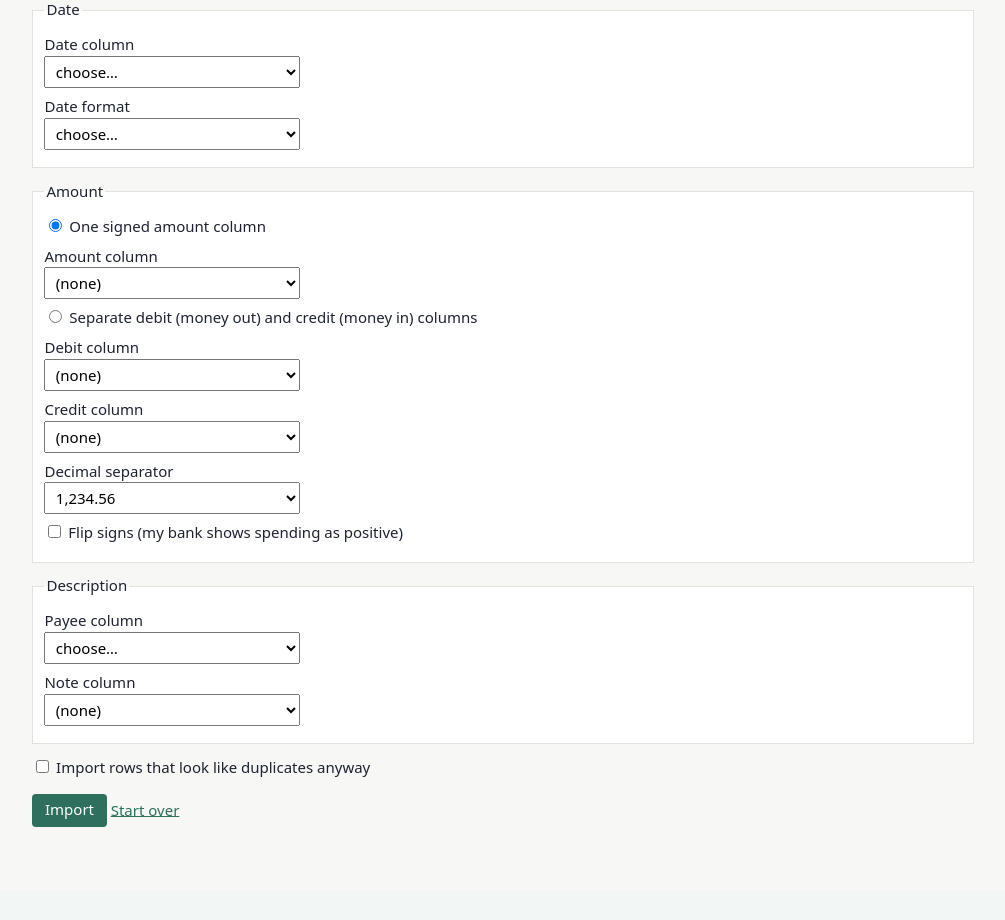
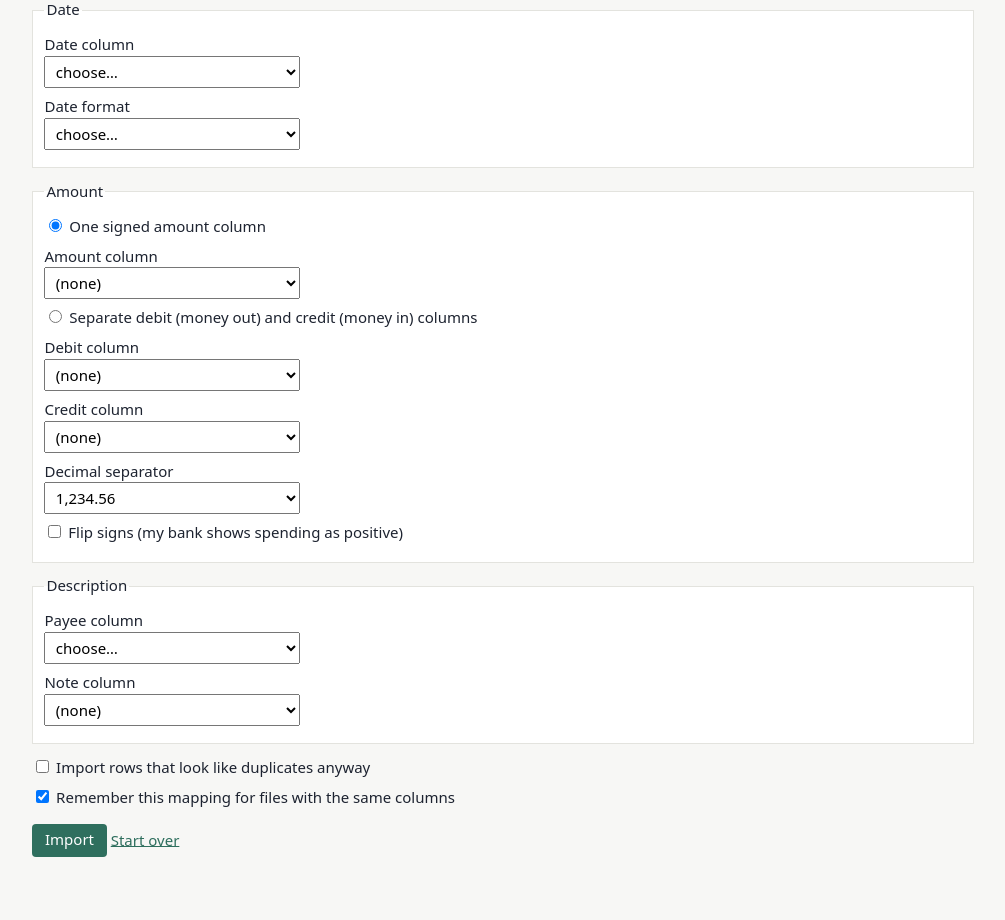
Before and after one commit to Chad9100/budgetbook, a Flask app: page /import/1 in a window 1280 px wide. Shown: the part 232-1152 px from the top of the page, without its empty margins (137-1142 px from the left). Before the commit the page ends 1059 px from the top, so only its background shows below. Run offline with Flask 3, Linux system fonts and the light colour scheme; tables that the repository leaves empty hold one stand-in row (values such as "Sample post").

Commit message:
Remember the import column mapping per bank header
After a successful import, save the mapping (columns, date format,
decimal separator, flip signs) keyed by the CSV header row, ignoring
case and spacing, and preselect it the next time a file with the same
columns is uploaded. Stale or malformed saved values fall back to the
guessed mapping. Adds an import_profiles table (schema version 2),
created in place when an existing database is opened.

```diff
--- a/src/budgetbook/csvimport.py
+++ b/src/budgetbook/csvimport.py
@@ -20,7 +20,7 @@ DATE_FORMATS = [
     ("%m-%d-%Y", "MM-DD-YYYY"),
     ("%Y%m%d", "YYYYMMDD"),
 ]
-_KNOWN_FORMATS = {f for f, _ in DATE_FORMATS}
+KNOWN_FORMATS = {f for f, _ in DATE_FORMATS}
 
 _GUESSES = {
     "date": ["date", "booking date", "transaction date", "posted", "posting date", "value date"],
@@ -159,7 +159,7 @@ def mapping_from_form(form, ncols):
     else:
         amount_col = col("amount_col", "amount", True)
     date_fmt = form.get("date_fmt", "")
-    if date_fmt not in _KNOWN_FORMATS:
+    if date_fmt not in KNOWN_FORMATS:
         errors.append("Choose a date format.")
     mapping = Mapping(
         date_col=date_col, date_fmt=date_fmt, payee_col=payee_col,
--- a/src/budgetbook/db.py
+++ b/src/budgetbook/db.py
@@ -1,4 +1,5 @@
 """SQLite storage. Every amount is stored as integer cents (negative = money out)."""
+import json
 import os
 import sqlite3
 from collections import Counter
@@ -7,7 +8,9 @@ from flask import current_app, g
 
 from .money import month_range
 
-SCHEMA_VERSION = 1
+# 2: import_profiles (added with CREATE TABLE IF NOT EXISTS, so opening a
+#    version-1 database upgrades it in place without touching existing data)
+SCHEMA_VERSION = 2
 
 SCHEMA = """
 CREATE TABLE IF NOT EXISTS categories (
@@ -40,6 +43,13 @@ CREATE TABLE IF NOT EXISTS pending_imports (
     filename   TEXT NOT NULL,
     content    TEXT NOT NULL,
     created_at TEXT NOT NULL DEFAULT (datetime('now'))
+);
+CREATE TABLE IF NOT EXISTS import_profiles (
+    id         INTEGER PRIMARY KEY,
+    header_key TEXT NOT NULL UNIQUE,
+    name       TEXT NOT NULL,
+    mapping    TEXT NOT NULL,
+    updated_at TEXT NOT NULL DEFAULT (datetime('now'))
 );
 """
 
@@ -320,6 +330,39 @@ def delete_pending_import(import_id):
     conn.commit()
 
 
+# ----------------------------------------------------------- import profiles
+
+def header_key(header):
+    """Identify a bank's export by its header row, ignoring case and spacing."""
+    return json.dumps([" ".join(h.split()).casefold() for h in header])
+
+
+def get_import_profile(header):
+    row = get_db().execute(
+        "SELECT id, name, mapping FROM import_profiles WHERE header_key = ?",
+        (header_key(header),)).fetchone()
+    if row is None:
+        return None
+    try:
+        mapping = json.loads(row["mapping"])
+    except ValueError:
+        return None
+    if not isinstance(mapping, dict):
+        return None
+    return {"id": row["id"], "name": row["name"], "mapping": mapping}
+
+
+def save_import_profile(header, name, mapping):
+    """Store (or replace) the column mapping used for files with this header."""
+    conn = get_db()
+    conn.execute(
+        "INSERT INTO import_profiles (header_key, name, mapping) VALUES (?, ?, ?)"
+        " ON CONFLICT (header_key) DO UPDATE SET mapping = excluded.mapping,"
+        " updated_at = datetime('now')",
+        (header_key(header), name, json.dumps(mapping, sort_keys=True)))
+    conn.commit()
+
+
 def category_usage():
     """Map category id -> number of transactions and rules."""
     conn = get_db()
--- a/src/budgetbook/templates/import_map.html
+++ b/src/budgetbook/templates/import_map.html
@@ -10,6 +10,7 @@
 {%- endmacro %}
 {% block body %}
 <h1>Map columns</h1>
+{% if profile %}<p class="flash">Columns preselected from the mapping you saved for this bank (first used with <strong>{{ profile.name }}</strong>). Check them and import.</p>{% endif %}
 <p><strong>{{ pending.filename }}</strong>: {{ total }} row{{ '' if total == 1 else 's' }}. Preview:</p>
 <div class="scroll">
 <table class="preview">
@@ -50,6 +51,7 @@
     {{ colselect('note_col', 'Note column', True) }}
   </fieldset>
   <label><input type="checkbox" name="allow_duplicates" value="1" {% if sel.get('allow_duplicates') %}checked{% endif %}> Import rows that look like duplicates anyway</label>
+  <label><input type="checkbox" name="remember" value="1" {% if sel.get('remember') %}checked{% endif %}> Remember this mapping for files with the same columns</label>
   <p><button type="submit">Import</button> <a href="{{ url_for('import_upload') }}">Start over</a></p>
 </form>
 {% endblock %}
--- a/src/budgetbook/views.py
+++ b/src/budgetbook/views.py
@@ -1,13 +1,14 @@
 """Routes. All state changes are POST forms protected by the CSRF token."""
 import csv
 import io
+import os
 from datetime import date
 
 from flask import (Response, abort, flash, redirect, render_template, request,
                    url_for)
 
 from . import db, rules
-from .csvimport import (DATE_FORMATS, decode, dup_key, guess_mapping,
+from .csvimport import (DATE_FORMATS, KNOWN_FORMATS, decode, dup_key, guess_mapping,
                         mapping_from_form, parse_rows, read_rows,
                         split_duplicates)
 from .forms import (validate_name, validate_rule, validate_transaction)
@@ -15,6 +16,9 @@ from .money import (cents_to_input, current_month, parse_amount, shift_month,
                     valid_month)
 
 PREVIEW_ROWS = 5
+# Mapping-form fields remembered in an import profile.
+PROFILE_COLS = ("date_col", "amount_col", "debit_col", "credit_col",
+                "payee_col", "note_col")
 TREND_MONTHS = 6
 
 
@@ -322,11 +326,34 @@ def register(app):
         header, rows = read_rows(pending["content"])
         return pending, header, rows
 
-    def map_page(pending, header, rows, sel, errors=(), status=200):
+    def map_page(pending, header, rows, sel, errors=(), status=200, profile=None):
         return render_template(
             "import_map.html", pending=pending, header=header,
             preview=rows[:PREVIEW_ROWS], total=len(rows), sel=sel,
-            errors=list(errors), date_formats=DATE_FORMATS), status
+            errors=list(errors), date_formats=DATE_FORMATS,
+            profile=profile), status
+
+    def ncols_of(header, rows):
+        return max([len(header)] + [len(c) for _, c in rows])
+
+    def profile_selection(saved, ncols):
+        """The usable part of a saved mapping; anything stale or malformed is
+        dropped so the guessed value is used instead."""
+        sel = {}
+        for name in PROFILE_COLS:
+            value = saved.get(name)
+            if value == "" or (isinstance(value, str) and value.isdigit()
+                               and int(value) < ncols):
+                sel[name] = value
+        if saved.get("date_fmt") in KNOWN_FORMATS:
+            sel["date_fmt"] = saved["date_fmt"]
+        if saved.get("mode") in ("single", "split"):
+            sel["mode"] = saved["mode"]
+        if saved.get("decimal") in ("dot", "comma"):
+            sel["decimal"] = saved["decimal"]
+        if "negate" in saved:
+            sel["negate"] = "1" if saved["negate"] else ""
+        return sel
 
     @app.get("/import/<int:import_id>")
     def import_map(import_id):
@@ -337,12 +364,16 @@ def register(app):
                "credit_col": g["credit"], "payee_col": g["payee"],
                "note_col": g["note"], "decimal": "dot"}
         sel = {k: ("" if v is None else str(v)) for k, v in sel.items()}
-        return map_page(pending, header, rows, sel)
+        profile = db.get_import_profile(header)
+        if profile is not None:
+            sel.update(profile_selection(profile["mapping"], ncols_of(header, rows)))
+        sel["remember"] = "1"
+        return map_page(pending, header, rows, sel, profile=profile)
 
     @app.post("/import/<int:import_id>")
     def import_commit(import_id):
         pending, header, rows = load_pending(import_id)
-        ncols = max([len(header)] + [len(c) for _, c in rows])
+        ncols = ncols_of(header, rows)
         mapping, errors = mapping_from_form(request.form, ncols)
         if errors:
             return map_page(pending, header, rows, request.form, errors, 400)
@@ -366,6 +397,14 @@ def register(app):
             categorised += tx["category_id"] is not None
             db.insert_transaction(tx, commit=False)
         db.get_db().commit()
+        if request.form.get("remember"):
+            saved = {name: request.form.get(name, "").strip() for name in PROFILE_COLS}
+            saved.update(date_fmt=mapping.date_fmt,
+                         mode="split" if mapping.amount_col is None else "single",
+                         decimal="comma" if mapping.decimal_comma else "dot",
+                         negate=mapping.negate)
+            name = os.path.splitext(pending["filename"])[0] or pending["filename"]
+            db.save_import_profile(header, name[:100], saved)
         db.delete_pending_import(import_id)
         return render_template("import_result.html", filename=pending["filename"],
                                imported=new, duplicates=dupes, errors=row_errors,
```
Also changed, not shown: ROADMAP.md (+1 -1 lines), tests/test_cli.py (+2 -2 lines), tests/test_import_views.py (+110 -0 lines), README.md.
